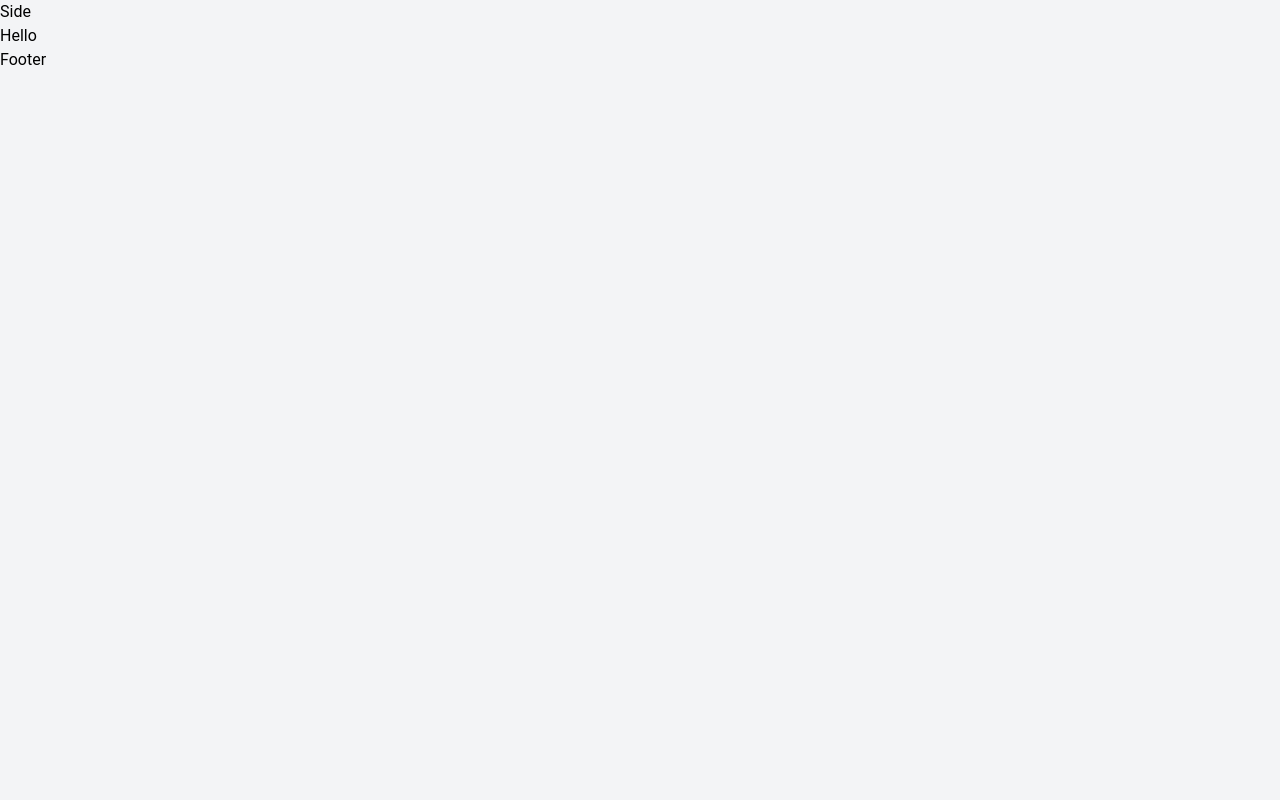
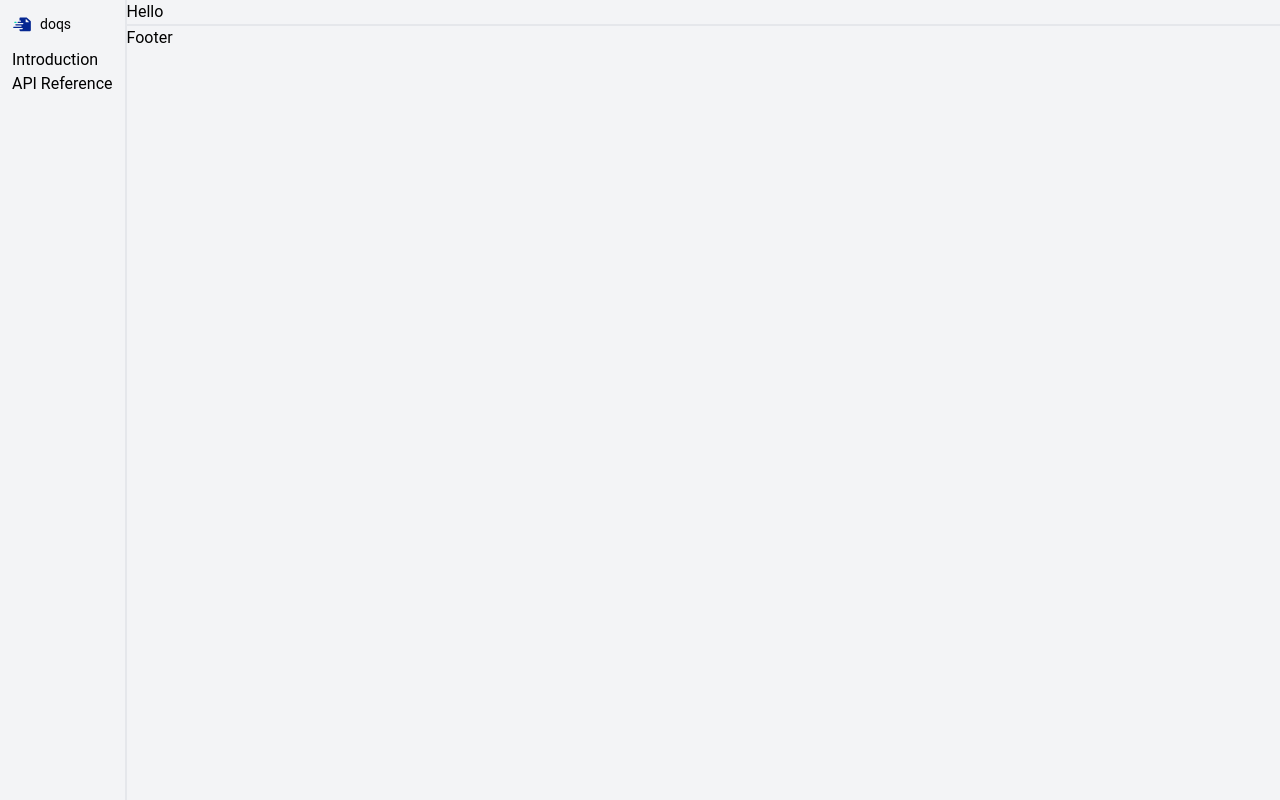
Before and after one commit to doqs-dev/docs, a Next.js app: page / in a window 1280 px wide. Built offline with nearby package versions, Linux system fonts and the light colour scheme.

Commit message:
feat: layout

```diff
--- a/components/layout.tsx
+++ b/components/layout.tsx
@@ -8,12 +8,28 @@ export default function Layout({children}) {
           <title>Documentation - doqs.dev</title>
           <link rel="icon" href="/favicon.ico"/>
         </Head>
-        <aside>Side</aside>
-        <div>
-          <main>
-            {children}
-          </main>
-          <footer>Footer</footer>
+        <div className="flex divide-x-2">
+          <aside className="flex-none sticky top-0 overflow-y-auto px-3 h-screen border-slate-100">
+
+            <div id="sidebar-header" className="my-3">
+              <img src="logo.svg" width={20} alt="Logo" className={"inline-block"}/>
+              <span className={"inline-block pl-2 text-sm"}>doqs</span>
+            </div>
+
+            <ul>
+              <li>
+                <a href="/">Introduction</a>
+              </li>
+              <li>API Reference</li>
+            </ul>
+
+          </aside>
+          <div className={"flex-1 divide-y-2"}>
+            <main>
+              {children}
+            </main>
+            <footer>Footer</footer>
+          </div>
         </div>
       </>
   )
--- a/tailwind.config.js
+++ b/tailwind.config.js
@@ -8,7 +8,10 @@ function withOpacityValue(variable) {
 }
 
 module.exports = {
-    content: ['./src/**/*.html'],
+    content: [
+        "./pages/**/*.{js,ts,jsx,tsx,mdx,md}",
+        "./components/**/*.{js,ts,jsx,tsx}",
+    ],
     theme: {
         extend: {
             colors: {
```
Also changed, not shown: public/logo.svg (added).
